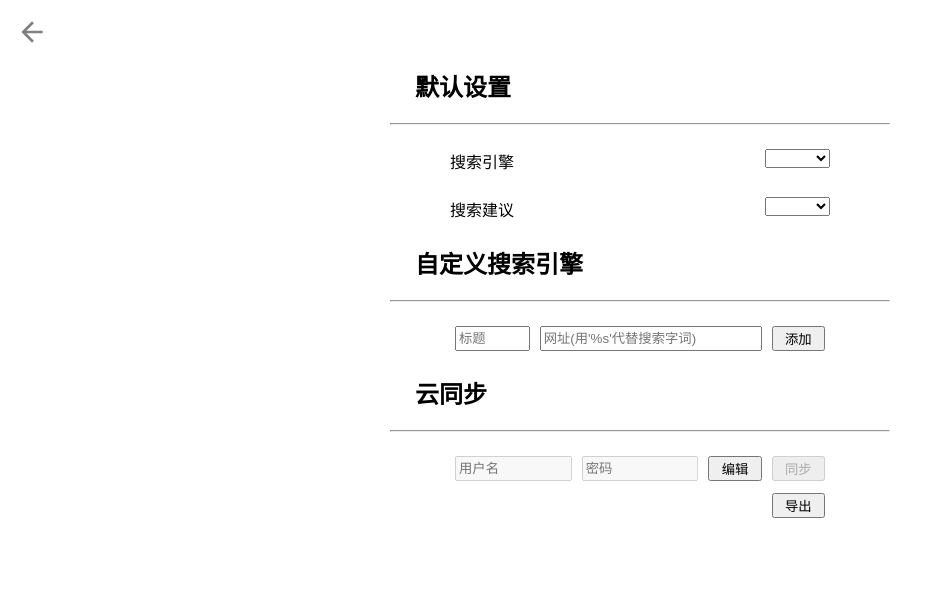
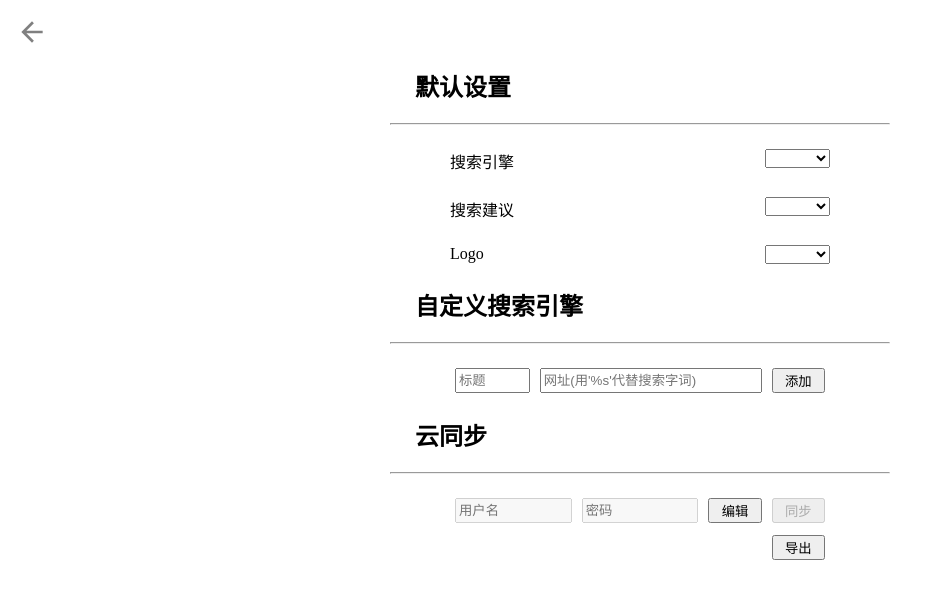
Before and after one commit to kaixinguo360/MyPage, an Angular app: page /settings in a window 1280 px wide. Shown: the top 598 px of the page, without its empty margins (0-931 px from the left). Built offline with nearby package versions, Linux system fonts and the light colour scheme; what ts-md5 would draw is missing.

Commit message:
Add custom logo feature

```diff
--- a/src/app/engines/engine.service.ts
+++ b/src/app/engines/engine.service.ts
@@ -75,6 +75,10 @@ export class EngineService {
     return engine == null ? this.defaultSuggestion : engine;
   }
 
+  public getLogoEngines(): Engine[] {
+    return this.engines.filter(e => e.logo != null);
+  }
+
   private updateEngines() {
     this.defaultSearch = this.presetEngines.defaultSearch;
     this.defaultSuggestion = this.presetEngines.defaultSuggestion;
--- a/src/app/main/main.component.html
+++ b/src/app/main/main.component.html
@@ -1,7 +1,7 @@
 <app-header mode="main"></app-header>
 <div class="logo-box">
   <img class="logo"
-       [src]="engine.logo!=null?engine.logo:engineService.defaultSearch.logo"
+       [src]="customLogoUrl?customLogoUrl:(engine.logo!=null?engine.logo:engineService.defaultSearch.logo)"
        alt="logo">
 </div>
 <div #searchBox
--- a/src/app/main/main.component.ts
+++ b/src/app/main/main.component.ts
@@ -13,6 +13,7 @@ import { Engine } from '../engines/engine.service';
 export class MainComponent implements OnInit {
 
   engine: Engine;
+  customLogoUrl: string;
   searchText = new Subject<string>();
   enableSuggestion = false;
   openShortcut = false;
@@ -32,6 +33,7 @@ export class MainComponent implements OnInit {
   ngOnInit() {
     const engineId = this.preferenceService.getPreference('searchEngine');
     this.engine = this.engineService.getSearchEngine(engineId);
+    this.customLogoUrl = this.preferenceService.getPreference('customLogoUrl');
   }
 
 }
--- a/src/app/setting/setting.component.css
+++ b/src/app/setting/setting.component.css
@@ -39,7 +39,7 @@
   margin: 0 5px;
 }
 
-.custom-engine-url {
+.custom-engine-url, .custom-logo-url {
   flex: 1;
   min-width: 5em;
   margin: 0 5px;
--- a/src/app/setting/setting.component.html
+++ b/src/app/setting/setting.component.html
@@ -16,6 +16,21 @@
       <select class="set" [(ngModel)]="suggestionEngine" (change)="saveEngines()">
         <option *ngFor="let e of suggestionEngines" [value]="e.id">{{e.name}}</option>
       </select>
+    </div>
+    <div class="set-item">
+      Logo
+      <select class="set" [(ngModel)]="customLogoId" (change)="saveCustomLogo()">
+        <option value="default">默认</option>
+        <option *ngFor="let e of logoEngines" [value]="e.id">{{e.name}}</option>
+        <option value="custom">自定义</option>
+      </select>
+    </div>
+    <div class="set-item" [hidden]="customLogoId!=='custom'">
+      <div class="flex-box">
+        <input #url class="custom-logo-url" placeholder="自定义 Logo URL" [(ngModel)]="customLogoUrl" [disabled]="true">
+        <button #editBtn class="flex-btn" (click)="url.disabled=false;saveBtn.hidden=false;editBtn.hidden=true;">编辑</button>
+        <button #saveBtn class="flex-btn" (click)="url.disabled=true;saveBtn.hidden=true;editBtn.hidden=false;saveCustomLogoUrl()" [hidden]="true">保存</button>
+      </div>
     </div>
   </div>
   <div class="set-catalog">
--- a/src/app/setting/setting.component.ts
+++ b/src/app/setting/setting.component.ts
@@ -14,9 +14,16 @@ export class SettingComponent implements OnInit {
 
   searchEngines: Engine[];
   searchEngine: string;
+
   suggestionEngines: Engine[];
   suggestionEngine: string;
+
+  logoEngines: Engine[];
+  customLogoId: string;
+  customLogoUrl: string;
+
   customEngines: CustomEngineData[];
+
   userName: string;
   userPassword: string;
 
@@ -30,6 +37,24 @@ export class SettingComponent implements OnInit {
     this.engineService.saveCustomEngineData(this.customEngines);
   }
 
+  saveCustomLogo() {
+    this.customLogoUrl = '';
+    this.preferenceService.setPreference('customLogoId', this.customLogoId);
+    switch (this.customLogoId) {
+      case 'default':
+      case 'custom':
+        this.preferenceService.setPreference('customLogoUrl', '');
+        break;
+      default:
+        this.preferenceService.setPreference('customLogoUrl', this.engineService.getSearchEngine(this.customLogoId).logo);
+        break;
+    }
+  }
+
+  saveCustomLogoUrl() {
+    this.preferenceService.setPreference('customLogoUrl', this.customLogoUrl);
+  }
+
   saveAuthorization() {
     this.syncService.setAuthorization(this.userName, this.userPassword);
     this.userPassword = '';
@@ -38,9 +63,16 @@ export class SettingComponent implements OnInit {
   update() {
     this.searchEngines = this.engineService.getSearchEngines();
     this.searchEngine = this.preferenceService.getPreference('searchEngine');
+
     this.suggestionEngines = this.engineService.getSuggestionEngines();
     this.suggestionEngine = this.preferenceService.getPreference('suggestionEngine');
+
+    this.logoEngines = this.engineService.getLogoEngines();
+    this.customLogoId = this.preferenceService.getPreference('customLogoId');
+    this.customLogoUrl = this.preferenceService.getPreference('customLogoUrl');
+
     this.customEngines = this.engineService.getCustomEngineData();
+
     this.userName = this.preferenceService.getPreference('userName');
     this.userPassword = '';
   }
--- a/src/app/sync.service.ts
+++ b/src/app/sync.service.ts
@@ -15,6 +15,8 @@ interface UserData {
   searchEngine: string;
   suggestionEngine: string;
   customEngines: CustomEngineData[];
+  customLogoId: string;
+  customLogoUrl: string;
 }
 
 @Injectable({
@@ -84,6 +86,8 @@ export class SyncService {
     this.preferenceService.setPreference('searchEngine', data.searchEngine);
     this.preferenceService.setPreference('suggestionEngine', data.suggestionEngine);
     this.preferenceService.setPreference('customEngines', JSON.stringify(data.customEngines));
+    this.preferenceService.setPreference('customLogoId', data.customLogoId);
+    this.preferenceService.setPreference('customLogoUrl', data.customLogoUrl);
   }
 
   public exportData(): UserData {
@@ -91,6 +95,8 @@ export class SyncService {
       searchEngine: this.preferenceService.getPreference('searchEngine'),
       suggestionEngine: this.preferenceService.getPreference('suggestionEngine'),
       customEngines: JSON.parse(this.preferenceService.getPreference('customEngines')),
+      customLogoId: this.preferenceService.getPreference('customLogoId'),
+      customLogoUrl: this.preferenceService.getPreference('customLogoUrl'),
     };
   }
 
```
